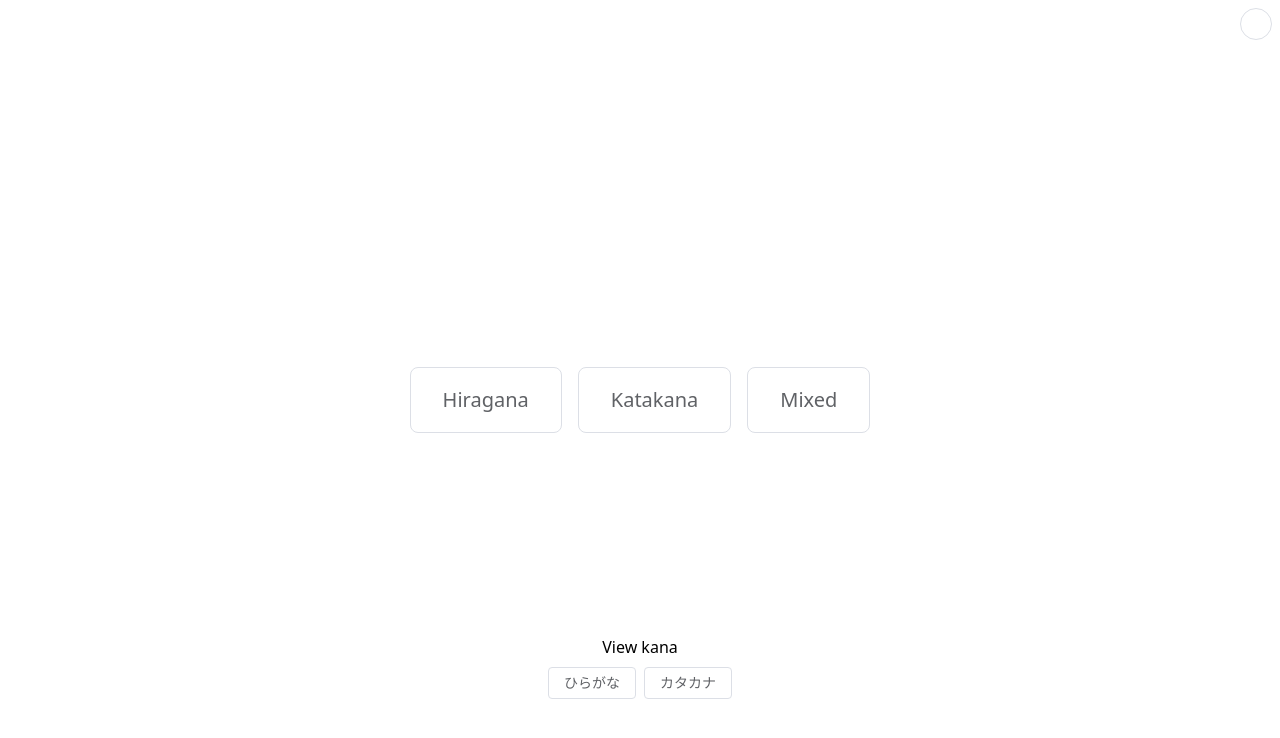
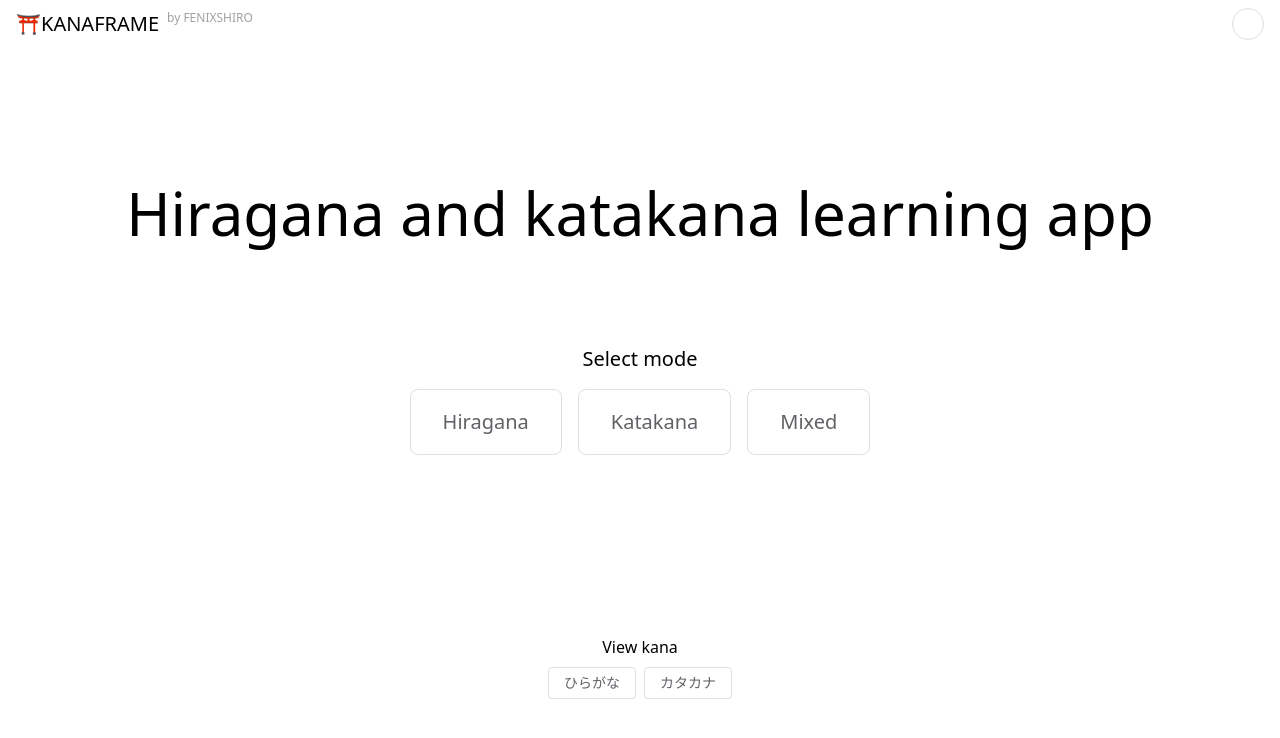
Before and after one commit to FENIXSHIRO/kanaframe, a Nuxt app: page / in a window 1280 px wide. Shown: the top 738 px of the page. Built offline with nearby package versions, Linux system fonts and the light colour scheme.

Commit message:
feat: added header name + main screen additions

```diff
--- a/app/layouts/default.vue
+++ b/app/layouts/default.vue
@@ -5,10 +5,32 @@ const changeColorMode = useToggle(isDark);
 </script>
 
 <template>
-  <div class="dark:bg-neutral-900">
-    <div class="absolute grid min-h-12 w-full grid-cols-3 items-center">
+  <div class="">
+    <div class="absolute grid min-h-12 w-full grid-cols-3 items-center px-4">
+      <div class="">
+        <div class="flex gap-2">
+          <div class="flex items-center">
+            <span class="text-xl">⛩️</span>
+
+            <span class="text-xl font-medium">KANAFRAME</span>
+          </div>
+
+          <span class="text-xs text-neutral-400">
+            by
+            <NuxtLink
+              href="https://github.com/FENIXSHIRO"
+              target="_blank"
+              rel="noopener noreferrer"
+              class="hover:text-primary"
+            >
+              FENIXSHIRO
+            </NuxtLink>
+          </span>
+        </div>
+      </div>
+
       <ElButton
-        class="col-start-3 me-2 w-fit justify-self-end"
+        class="col-start-3 w-fit justify-self-end"
         :icon="isDark ? ElIconMoon : ElIconSunny"
         round
         @click="changeColorMode()"
--- a/app/pages/character-learning/[mode].vue
+++ b/app/pages/character-learning/[mode].vue
@@ -13,20 +13,20 @@ questionStore.setCurrentQuestion();
 
 <template>
   <div class="w-full dark:text-white">
-    <div class="mx-auto flex h-screen w-1/2 flex-col items-center justify-between gap-6 py-12">
-      <div class="flex flex-col items-center">
-        <h1 class="text-2xl font-bold">
+    <div class="mx-auto grid h-screen w-1/2 grid-cols-1 grid-rows-3 pt-12">
+      <div class="flex flex-col items-center justify-center">
+        <h1 class="text-4xl font-bold">
           Character learn
         </h1>
-        <span>mode: {{ route.params.mode }}</span>
+        <span class="text-lg">mode: {{ route.params.mode }}</span>
       </div>
 
-      <div class="flex flex-col gap-6">
+      <div class="flex flex-col justify-center gap-6">
         <CharacterViewport />
         <AnswerInput />
       </div>
 
-      <div class="">
+      <div class="flex items-center justify-center">
         <NuxtLink href="/">
           <ElButton :icon="ElIconHomeFilled" />
         </NuxtLink>
--- a/app/pages/index.vue
+++ b/app/pages/index.vue
@@ -16,8 +16,19 @@ const modes = [
 </script>
 
 <template>
-  <div class="grid h-screen w-full grid-rows-3 items-center justify-center">
-    <div class="row-start-2 flex gap-4">
+  <div class="grid h-screen w-full grid-rows-3 justify-center">
+    <div class="flex translate-y-20 items-center justify-center">
+      <h1 class="text-6xl font-medium">
+        Hiragana and katakana learning app
+      </h1>
+    </div>
+
+    <div class="flex flex-col items-center justify-center gap-4">
+      <h3 class="text-xl">
+        Select mode
+      </h3>
+
+      <div class="flex items-center justify-center gap-4">
         <NuxtLink
           v-for="mode in modes"
           :key="mode.name"
@@ -27,6 +38,7 @@ const modes = [
             {{ mode.name }}
           </ElButton>
         </NuxtLink>
+      </div>
     </div>
 
     <div class="row-start-3 flex flex-col items-center justify-center gap-2">
--- a/nuxt.config.ts
+++ b/nuxt.config.ts
@@ -10,6 +10,14 @@ export default defineNuxtConfig({
   ],
   ssr: false,
   devtools: { enabled: true },
+
+  app: {
+    head: {
+      title: 'KANAFRAME',
+      charset: 'utf-8',
+      viewport: 'width=device-width, initial-scale=1',
+    },
+  },
   css: ['~/assets/styles/main.css'],
 
   devServer: {
```
Lines whose indentation alone changed are shown as unchanged.
